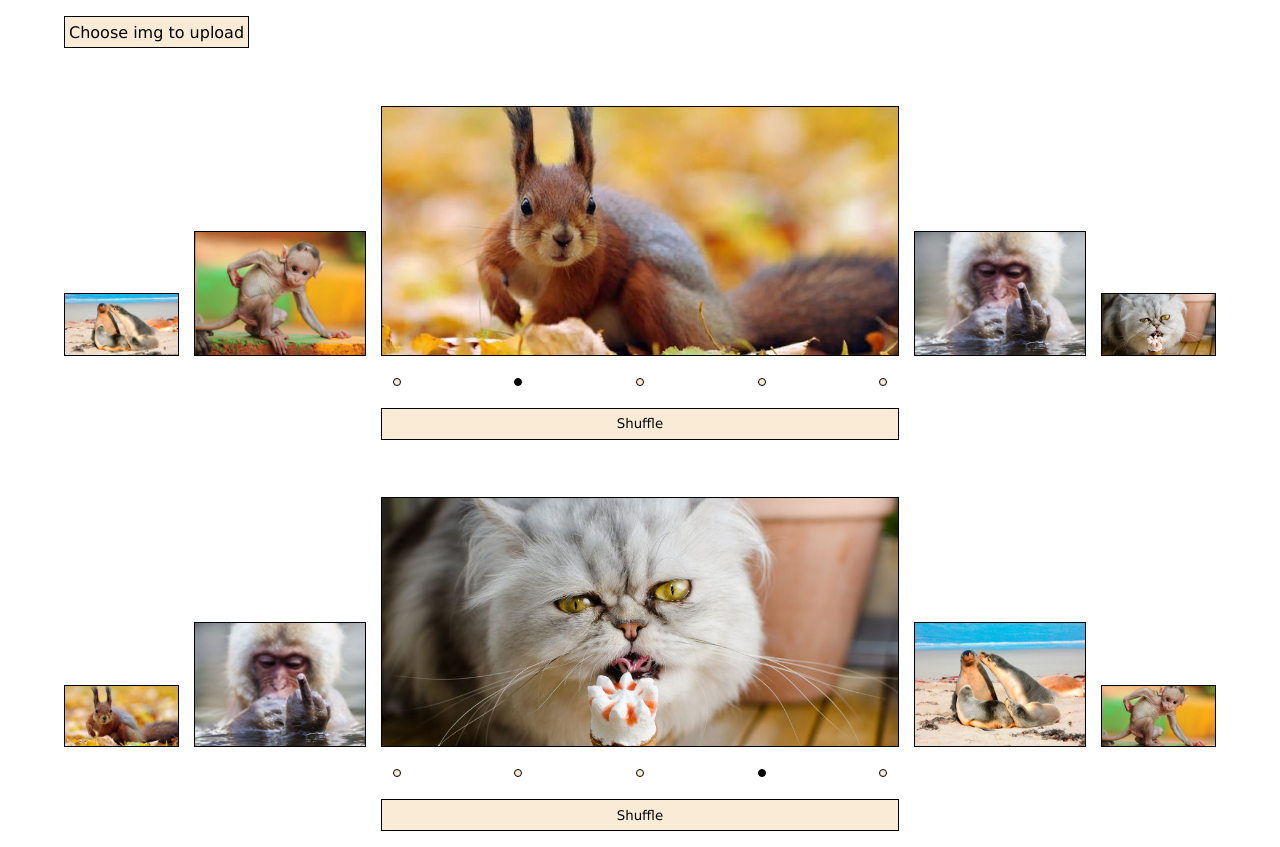
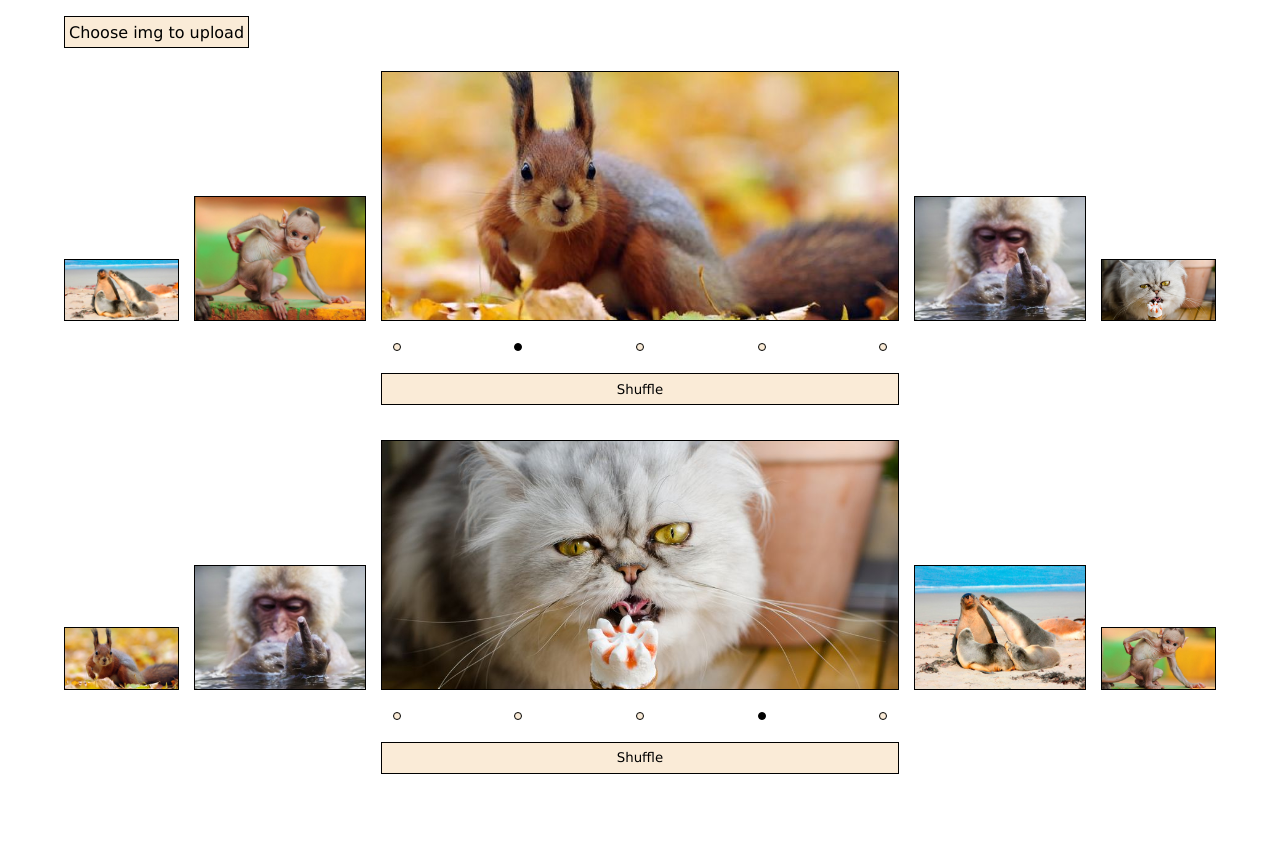
Before and after one commit to Shayol/slider-vue, a Vue app: page / in a window 1280 px wide. After the commit the page ends 800 px from the top, so only its background shows below. Built offline with nearby package versions, Linux system fonts and the light colour scheme.

Commit message:
add positions for sliders

```diff
--- a/src/App.vue
+++ b/src/App.vue
@@ -45,6 +45,7 @@ export default {
 .upload {
   position: relative;
   display: block;
+  margin-bottom: 20%;
 
   &__label {
     background-color: antiquewhite;
@@ -63,6 +64,7 @@ export default {
     position: absolute;
   }
   @media (min-width: $tablet) {
+    margin-bottom: 2%;
     &__label {
       width: auto;
       display: inline-block;
--- a/src/assets/scss/_container.scss
+++ b/src/assets/scss/_container.scss
@@ -8,5 +8,5 @@
     min-height: 100vh;
     display: flex;
     flex-direction: column;
-    justify-content: space-evenly;
+    justify-content: flex-start;
 }
--- a/src/components/Slider.vue
+++ b/src/components/Slider.vue
@@ -138,8 +138,10 @@ export default {
 
 <!-- Add "scoped" attribute to limit CSS to this component only -->
 <style lang="scss">
+.slider + .slider {
+  margin-top: 20%;
+}
 .slider {
-  margin-top: 10%;
   &__content {
     display: flex;
     justify-content: space-between;
@@ -187,8 +189,10 @@ export default {
   }
 }
 @media (min-width: $tablet) {
+  .slider + .slider {
+    margin-top: 3%;
+  }
   .slider {
-    margin-top: 5%;
     &__content {
       height: 20vw;
       max-height: 250px;
```
